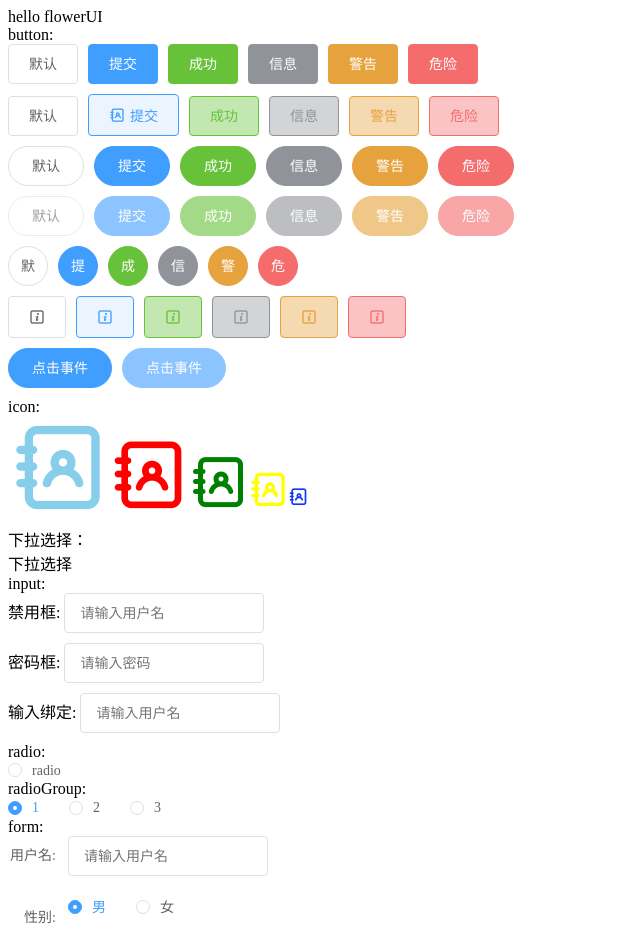
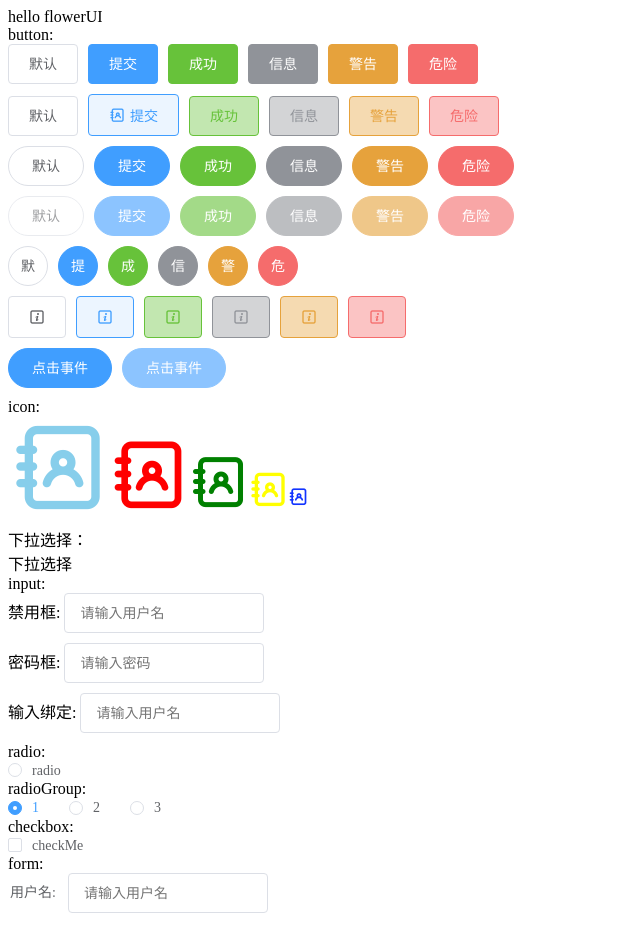
Before and after one commit to huashaoya/flower-ui, a Vue app: page / in a window 1280 px wide. Shown: the top 935 px of the page, without its empty margins (0-640 px from the left). Built offline with nearby package versions, Linux system fonts and the light colour scheme.

Commit message:
checkbox

```diff
--- a/src/App.vue
+++ b/src/App.vue
@@ -85,6 +85,8 @@
       <fl-radio label="1">2</fl-radio>
       <fl-radio label="2">3</fl-radio>
     </fl-radio-group>
+    <div>checkbox:</div>
+    <fl-checkbox v-model="model.checkbox">checkMe</fl-checkbox>
     <div> form:</div>
     <fl-form :model="model" label-width="60px">
       <fl-form-item label="用户名:">
@@ -118,7 +120,8 @@ export default {
       model: {
         username: '',
         gender: 0,
-        active: false
+        active: false,
+        checkbox: false
       },
       visible: false
     }
--- /dev/null
+++ b/src/components/checkbox-group.vue
@@ -0,0 +1,11 @@
+<template>
+    <div></div>
+</template>
+
+<scrtpt>
+
+</scrtpt>
+
+<style lang="scss">
+
+</style>
--- /dev/null
+++ b/src/components/checkbox.vue
@@ -0,0 +1,161 @@
+<template>
+     <label
+    :class="[
+      'fl-checkbox',
+      isChecked ? 'is-checked' : '',
+      disabled ? 'is-disabled' : '',
+      mimicry ? 'is-mimicry' : ''
+    ]"
+  >
+    <span class="fl-checkbox__input">
+      <span
+        class="fl-checkbox__inner"
+        :style="{
+          backgroundColor: isChecked ? activeColor : '#fff',
+          borderColor: isChecked ? activeColor : '#dcdfe6'
+        }"
+      ></span>
+      <input
+        type="checkbox"
+        class="fl-checkbox__original"
+        :name="name"
+        :value="label"
+        v-model="model"
+        :disabled="disabled"
+      />
+    </span>
+    <span class="fl-checkbox__label">
+      <slot>选项</slot>
+    </span>
+  </label>
+</template>
+
+<script>
+export default {
+  name: 'FlCheckbox',
+  computed: {
+    model: {
+      get () {
+        return this.modelValue
+      },
+      set (value) {
+        this.$emit('update:modelValue', value)
+      }
+    }
+  },
+  props: {
+    modelValue: {
+      type: Boolean,
+      default: false
+    },
+    name: {
+      type: String,
+      default: ''
+    },
+    label: {
+      type: String,
+      default: ''
+    }
+  }
+}
+</script>
+
+<style lang="scss">
+.fl-checkbox {
+  color: #606266;
+  font-weight: 500;
+  font-size: 14px;
+  position: relative;
+  cursor: pointer;
+  display: inline-block;
+  white-space: nowrap;
+  user-select: none;
+  margin-right: 30px;
+  .fl-checkbox__input {
+    white-space: nowrap;
+    cursor: pointer;
+    outline: none;
+    display: inline-block;
+    line-height: 1;
+    position: relative;
+    vertical-align: middle;
+    .fl-checkbox__inner {
+      display: inline-block;
+      position: relative;
+      border: 1px solid #dcdfe6;
+      border-radius: 2px;
+      box-sizing: border-box;
+      width: 14px;
+      height: 14px;
+      background-color: #fff;
+      z-index: 1;
+      transition: border-color 0.25s cubic-bezier(0.71, -0.46, 0.29, 1.46),
+        background-color 0.25s cubic-bezier(0.71, -0.46, 0.29, 1.46);
+      &:after {
+        // 这里使用边框实现对勾的样式
+        box-sizing: content-box;
+        content: '';
+        border: 1px solid #fff;
+        border-left: 0;
+        border-top: 0;
+        height: 7px;
+        width: 3px;
+        position: absolute;
+        left: 4px;
+        top: 1px;
+        transform: rotate(45deg) scaleY(1);
+        transition: transform 0.15s ease-in 0.05s;
+        transform-origin: center;
+      }
+    }
+    .fl-checkbox__original {
+      opacity: 0;
+      outline: none;
+      position: absolute;
+      margin: 0;
+      width: 0;
+      height: 0;
+      z-index: -1;
+    }
+  }
+  .fl-checkbox__label {
+    display: inline-block;
+    padding-left: 10px;
+    line-height: 19px;
+    font-size: 14px;
+  }
+}
+// 父元素的最后的一个子元素d-checkbox取消margin-right，也包括嵌套子元素的最后一个d-checkbox
+.fl-checkbox:last-of-type {
+  margin-right: 0;
+}
+.fl-checkbox.is-checked {
+  .fl-checkbox__inner {
+    background-color: #409eff;
+    border-color: #409eff;
+    &:after {
+      transform: rotate(45deg) scaleY(1);
+    }
+  }
+  .fl-checkbox__label {
+    color: #409eff;
+  }
+}
+.fl-checkbox.is-disabled {
+  .fl-checkbox__inner {
+    background-color: #edf2fc;
+    border-color: #dcdfe6;
+    cursor: not-allowed;
+  }
+  span.d-checkbox__label {
+    color: #c0c4cc;
+    cursor: not-allowed;
+  }
+}
+.fl-checkbox.is-mimicry {
+  .fl-checkbox__inner {
+    box-shadow: inset 3px 2px 4px #cacaca48,
+      inset -3px -2px 4px rgba(255, 255, 255, 0.377);
+  }
+}
+</style>
--- a/src/main.js
+++ b/src/main.js
@@ -13,6 +13,8 @@ import FlFormItem from './components/form-item.vue'
 import FlSwitch from './components/switch.vue'
 import FlDialog from './components/dialog.vue'
 import FlUpload from './components/upload.vue'
+import FlCheckbox from './components/checkbox.vue'
+import FlCheckboxGroup from './components/checkbox-group.vue'
 import './assets/font/iconfont.css'
 // import FlowerUI from '../packages'
 
@@ -29,4 +31,6 @@ app.component(FlFormItem.name, FlFormItem)
 app.component(FlSwitch.name, FlSwitch)
 app.component(FlDialog.name, FlDialog)
 app.component(FlUpload.name, FlUpload)
+app.component(FlCheckbox.name, FlCheckbox)
+app.component(FlCheckboxGroup.name, FlCheckboxGroup)
 app.mount('#app')
```
